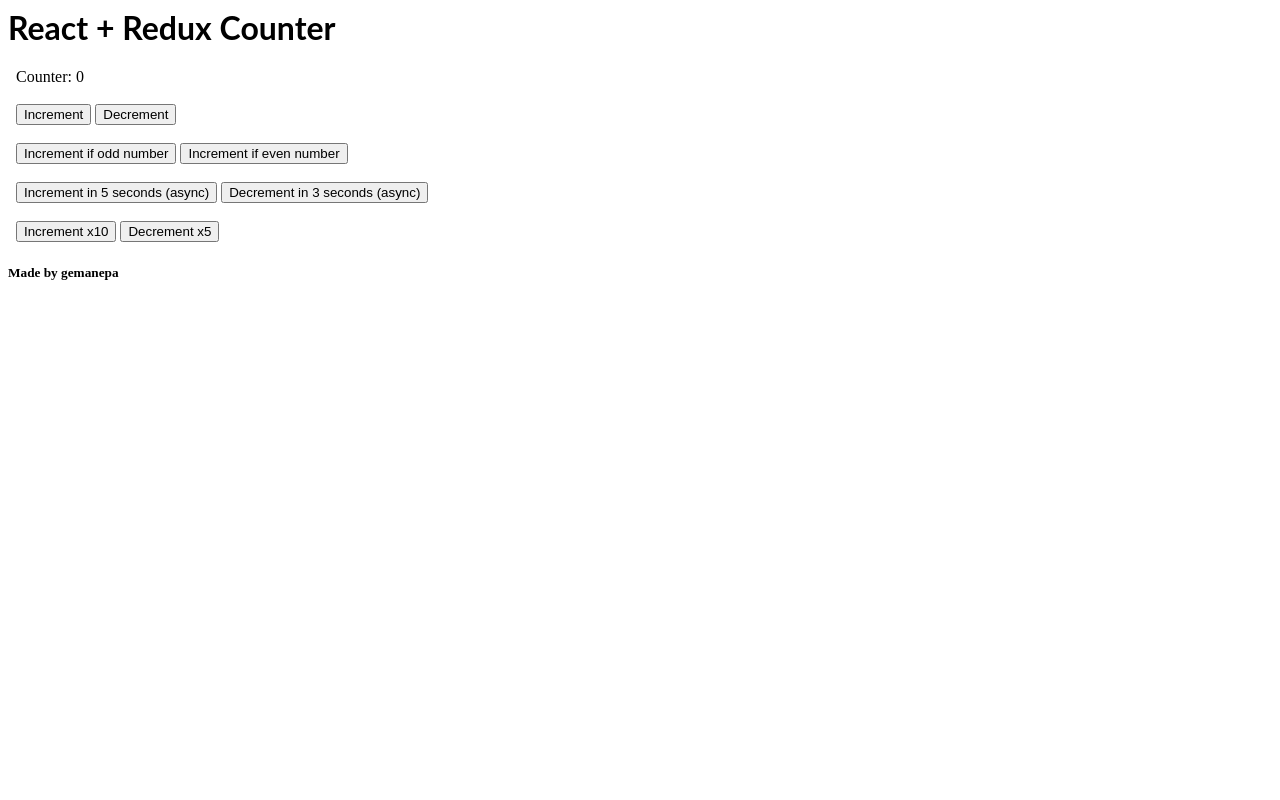
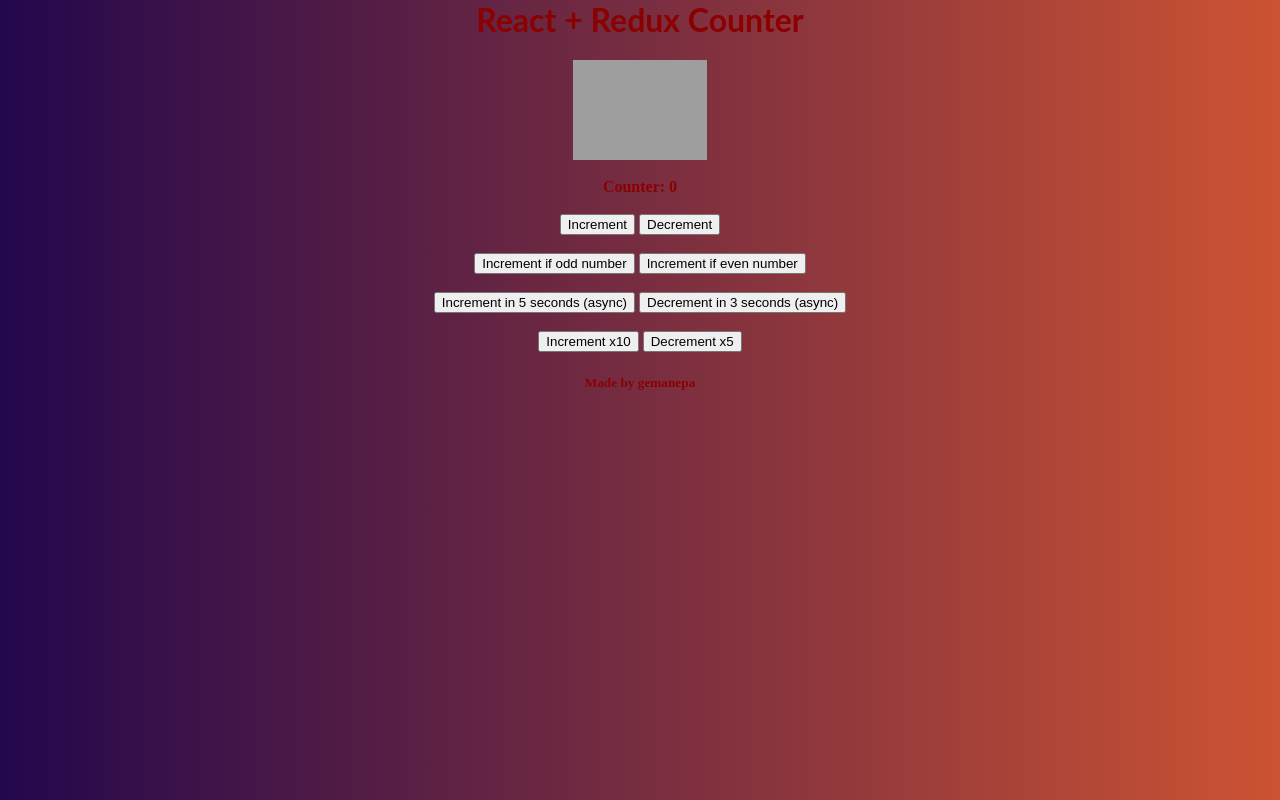
Before and after one commit to gemanepa/reactredux-counter, a React app: page / in a window 1280 px wide. Built offline with nearby package versions, Linux system fonts and the light colour scheme; grey boxes are pictures that could not be loaded.

Commit message:
3 files modified

```diff
--- a/components/Counter.js
+++ b/components/Counter.js
@@ -33,7 +33,7 @@
   render() {
     const { value, onIncrement, onDecrement, onIncrementx10, onDecrementx5 } = this.props
     return (
-      <body>
+      <React.Fragment>
         Counter: {value}
         <br /><br />
         <button onClick={onIncrement}>
@@ -67,7 +67,7 @@
         <button onClick={onDecrementx5}>
           Decrement x5
         </button>
-      </body>
+      </React.Fragment>
     )
   }
 }
--- a/index.js
+++ b/index.js
@@ -5,12 +5,18 @@
 import Counter from './components/Counter'
 import './style.css';
 
+
 const store = createStore(counter)
 const rootEl = document.getElementById('root')
 
 const render = () => ReactDOM.render(
-  <React.Fragment>
-  <h1>React + Redux Counter</h1>
+  <body>
+  <header>
+    <h1>React + Redux Counter</h1>
+    <img src="https://2ch.hk/wrk/src/1503256/15494647078392.png"/>
+  </header>
+  <br />
+  <main>
   <Counter
     value={store.getState()}
     onIncrement={() => store.dispatch({ type: 'INCREMENT' })}
@@ -18,8 +24,11 @@
     onIncrementx10={() => store.dispatch({ type: 'INCREMENTx10' })}
     onDecrementx5={() => store.dispatch({ type: 'DECREMENTx5' })}
   />
-  <h5>Made by gemanepa</h5>
-  </React.Fragment>
+  </main>
+  <footer>
+    <h5>Made by gemanepa</h5>
+  </footer>
+  </body>
 ,
   rootEl
 )
--- a/style.css
+++ b/style.css
@@ -1,3 +1,16 @@
+body {
+  margin: auto;
+  color: darkred;
+  font-weight: bolder;
+  height: 100vh;
+  background: #23074d;  /* fallback for old browsers */
+  background: -webkit-linear-gradient(to left, #cc5333, #23074d);  /* Chrome 10-25, Safari 5.1-6 */
+  background: linear-gradient(to left, #cc5333, #23074d); /* W3C, IE 10+/ Edge, Firefox 16+, Chrome 26+, Opera 12+, Safari 7+ */
+  text-align: center;
+}
+
 h1, p {
   font-family: Lato;
 }
+
+img {height: 100px; width: auto;}
```
